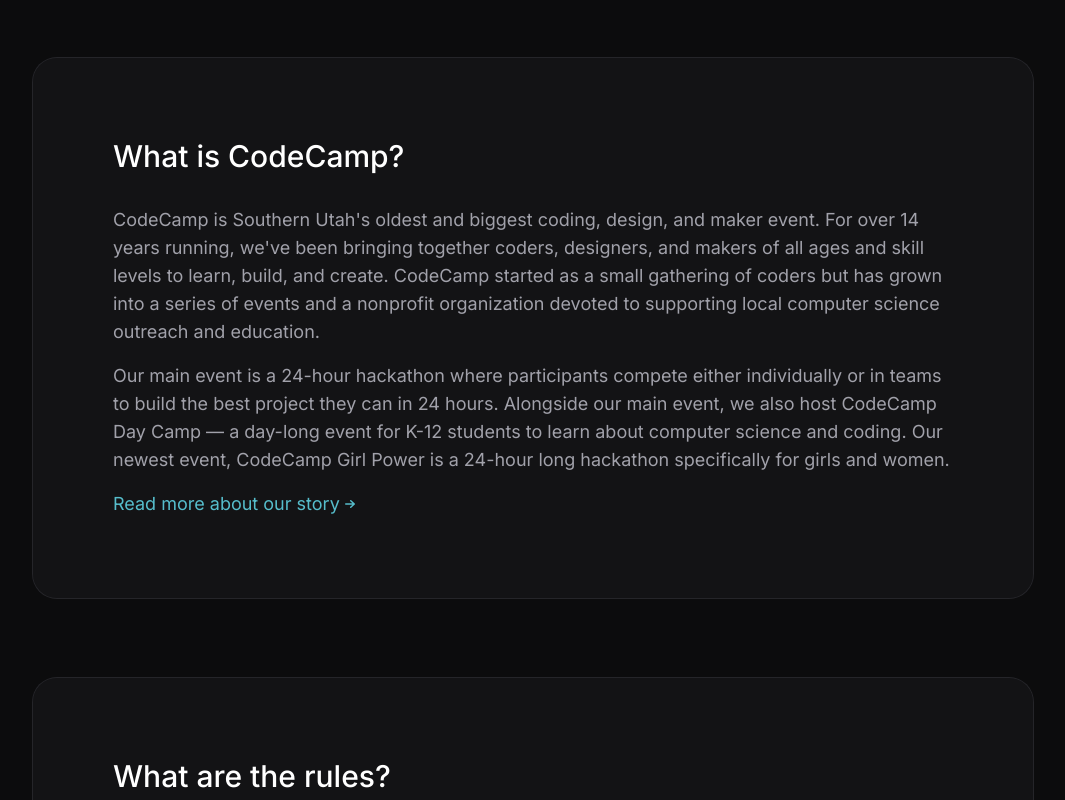
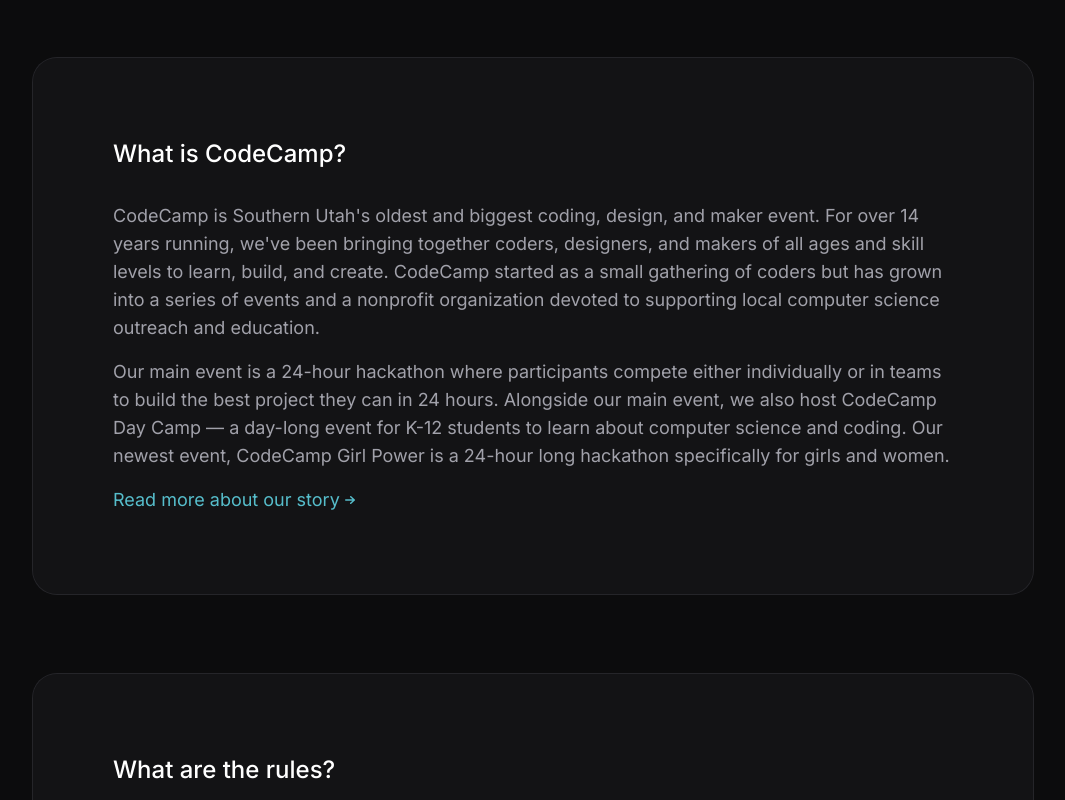
Before and after one commit to tech-threads/codecamp-website-new, a Next.js app: page / in a window 1280 px wide. Shown: the part 1900-2700 px from the top of the page, without its empty margins (107-1172 px from the left). Built offline with nearby package versions, Linux system fonts and the light colour scheme.

Commit message:
Nicer sizing

```diff
--- a/src/components/section.js
+++ b/src/components/section.js
@@ -27,7 +27,7 @@
       className={`${className} mx-auto ring-1 ring-zinc-700/50 border-solid p-20 rounded-3xl bg-zinc-800/30 hover:ring-zinc-700 duration-300 transition-all ease-in-out hover:bg-zinc-700/20 hover:shadow-xl`}
     >
       <a id={anchorId}>
-        <h2 className="flex-1 font-medium text-white mb-8 text-3xl relative group flex flex-row items-center">
+        <h2 className="flex-1 font-medium text-white mb-8 text-2xl relative group flex flex-row items-center">
           {sectionTitle}
           <svg
             onClick={handleCopyClick}
```
